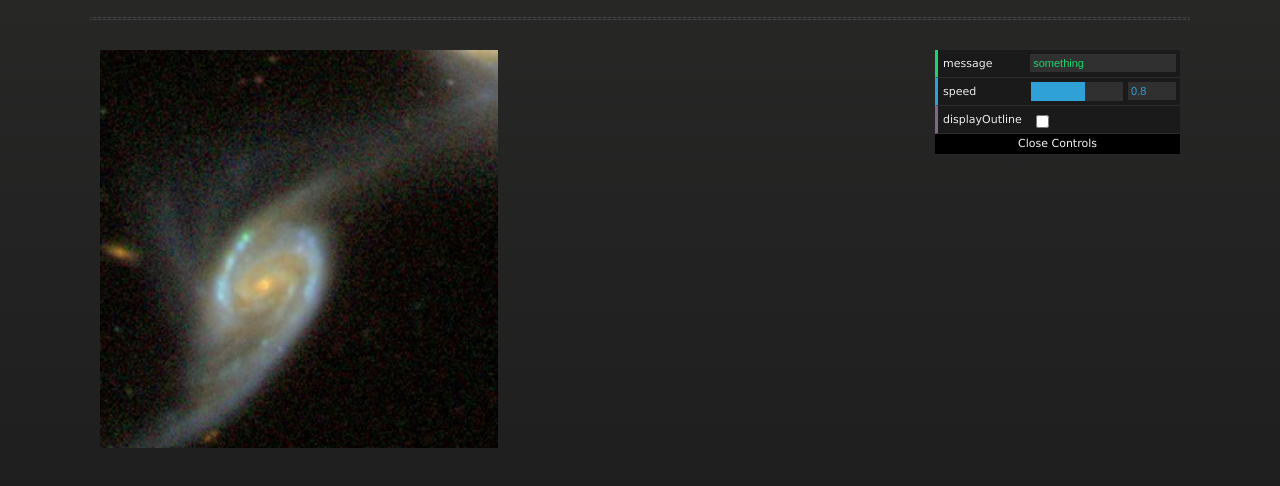
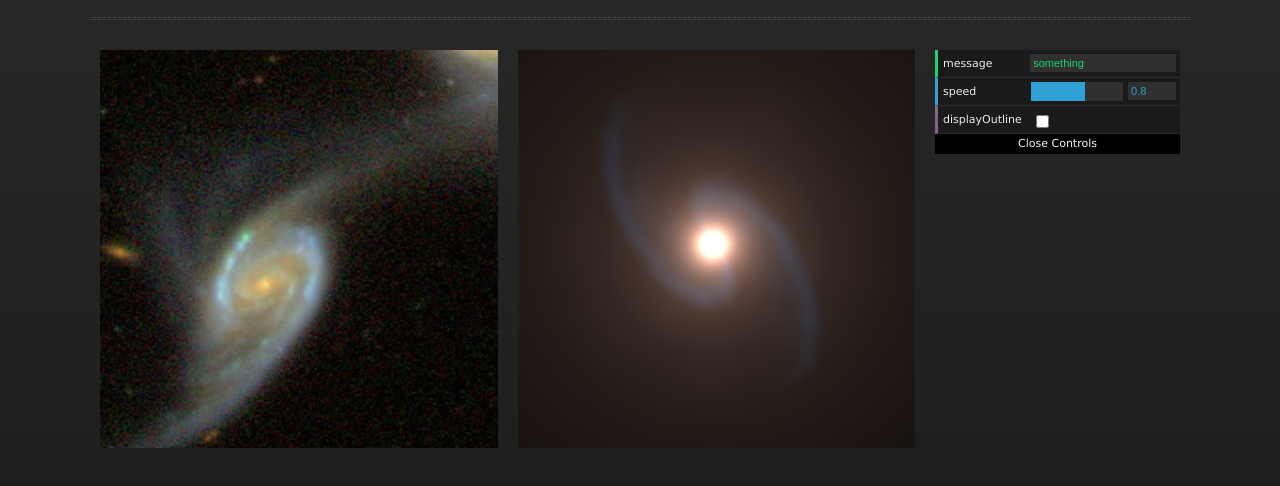
Before and after one commit to drphilmarshall/GalaxyCraft, a plain HTML site: page index.html in a window 1280 px wide. Shown: the part 176-662 px from the top of the page. Drawn offline with nearby package versions, Linux system fonts and the light colour scheme.

Commit message:
Placeholder static image...

```diff
--- a/index.html
+++ b/index.html
@@ -71,7 +71,8 @@
 	  <img src="examples/GalaxyZoo-NGC/AGZ0003tyo.jpg" style="width-max:450px" />
 	 </td>
 	 <td style="width:45%">
-
+	  <!-- Placeholder static image! -->
+      <img src="images/shadertoy_screengrab.png" style="width-max:450px" />
 	 </td>
 	 <td style="width:15%; vertical-align:text-top;">
 	  <div id="gui-container"></div>
```
Also changed, not shown: images/shadertoy_screengrab.png (added).
